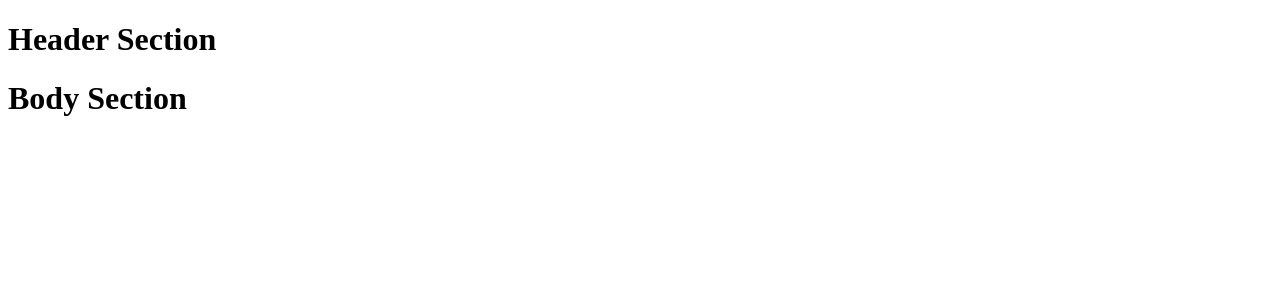
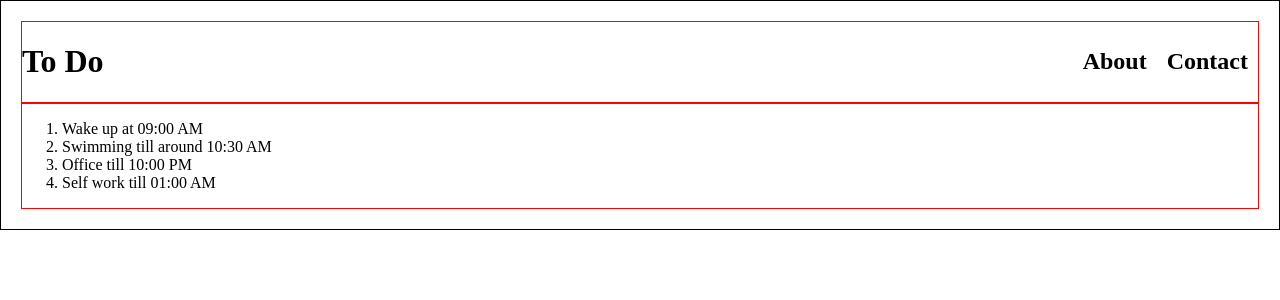
Before and after one commit to rushin-gh/ToDoReact, a React (Vite) app: page / in a window 1280 px wide. Shown: the top 300 px of the page. Built offline with nearby package versions, Linux system fonts and the light colour scheme.

Commit message:
To Do showing up

```diff
--- /dev/null
+++ b/Data/ToDoList.js
@@ -0,0 +1,8 @@
+const ToDoList = [
+    'Wake up at 09:00 AM',
+    'Swimming till around 10:30 AM',
+    'Office till 10:00 PM',
+    'Self work till 01:00 AM'
+]
+
+export default ToDoList;
--- a/index.html
+++ b/index.html
@@ -3,7 +3,8 @@
 <head>
     <meta charset="UTF-8">
     <meta name="viewport" content="width=device-width, initial-scale=1.0">
-    <title>Document</title>
+    <link rel="stylesheet" href="./style.css">
+    <title>To Do app</title>
 </head>
 <body>
     <div id="root"></div>
--- a/package.json
+++ b/package.json
@@ -19,6 +19,7 @@
   "dependencies": {
     "parcel": "^2.15.4",
     "react": "^18.0.0",
-    "react-dom": "^18.0.0"
+    "react-dom": "^18.0.0",
+    "react-router-dom": "^7.8.2"
   }
 }
--- a/src/App.js
+++ b/src/App.js
@@ -5,13 +5,12 @@
 
 const AppLayout = () => {
     return (
-        <div className='AppLayout'>
+        <div id='AppLayout'>
             <Header />
             <Body />
         </div>
     )
 }
 
-// const Header = React.createElement('h1', null, 'To Do List');
 const Root = ReactDOM.createRoot(document.getElementById('root'));
 Root.render(<AppLayout />);
--- a/src/Components/Body.js
+++ b/src/Components/Body.js
@@ -1,9 +1,17 @@
 import React from 'react';
+import ToDoList from '../../Data/ToDoList';
 
 const Body = () => {
+
+    console.log(ToDoList);
+
     return (
-        <div className='Body'>
-            <h1>Body Section</h1>
+        <div id='Body'>
+            <ol>
+                {
+                    ToDoList.map((item, index) => <li key={index}>{item}</li>)
+                }
+            </ol>
         </div>
     )
 }
--- a/src/Components/Header.js
+++ b/src/Components/Header.js
@@ -2,8 +2,15 @@
 
 const Header = () => {
     return (
-        <div className='Header'>
-            <h1>Header Section</h1>
+        <div id='Header'>
+            <div id='AppName'>
+                <h1>To Do</h1>
+            </div>
+            <div id='AppOthers'>
+                <h2>About</h2>
+                <h2>Contact</h2>
+            </div>
+
         </div>
     )
 }
--- a/style.css
+++ b/style.css
@@ -0,0 +1,34 @@
+body {
+    padding: 0;
+    margin: 0;
+}
+
+#AppLayout {
+    padding: 20px;
+    border: 1px solid black;
+}
+
+#Header {
+    border: 1px solid red;
+    display: flex;
+    justify-content: space-between;
+}
+
+#Body {
+    border: 1px solid red;
+    display: flex;
+    justify-content: space-between;
+}
+
+#AppOthers {
+    display: flex;
+    justify-content: space-between;
+    align-items: center;
+}
+
+#Header > #AppOthers > h2 {
+    padding: 0 10px;
+}
+
+Header {
+}
```
Also changed, not shown: 1 other file (tests, documents, lock files or other folders).
